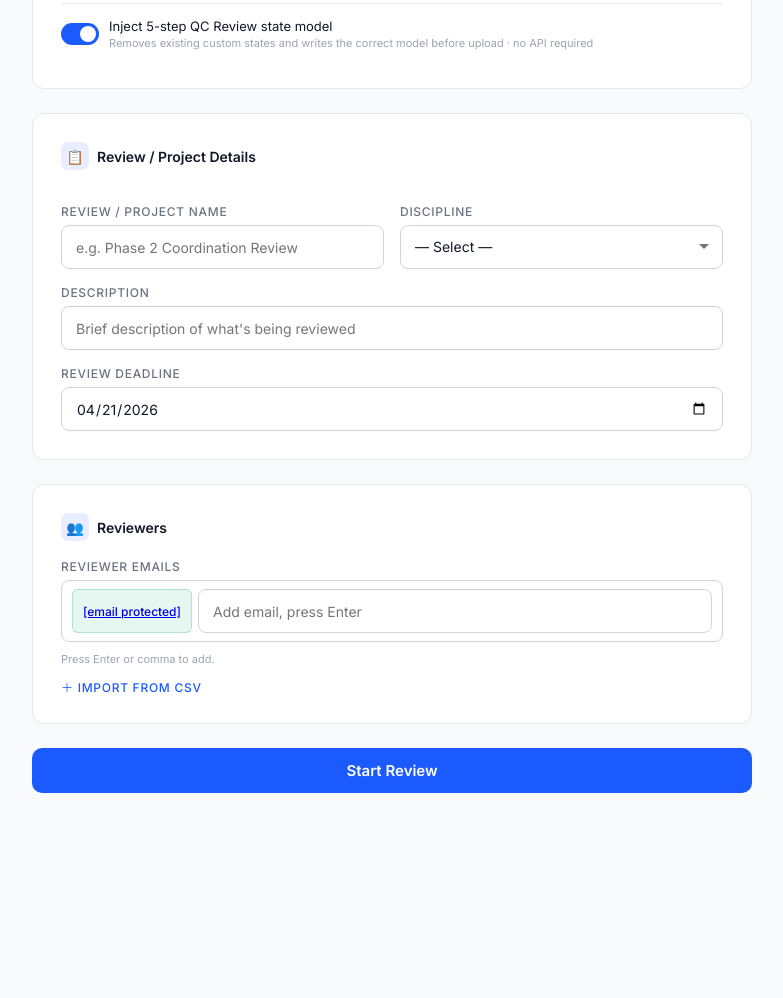
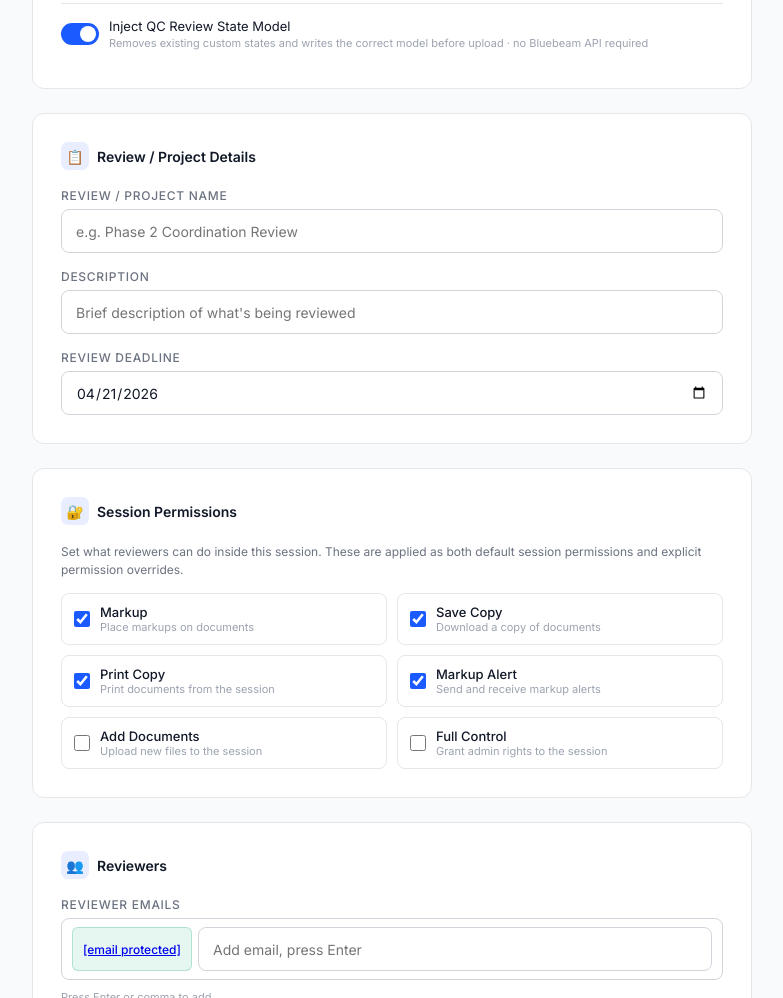
Before and after one commit to dmolz123/bluebeam_burns_mcdonnell, a website: page public/index.html in a window 1280 px wide. Shown: the part 454-1452 px from the top of the page, without its empty margins (248-1031 px from the left). Before the commit the page ends 1287 px from the top, so only its background shows below. Drawn offline with Linux system fonts and the light colour scheme.

Commit message:
Update index.html

```diff
--- a/public/index.html
+++ b/public/index.html
@@ -285,8 +285,8 @@
         <span class="toggle-slider"></span>
       </label>
       <div>
-        <div class="toggle-label">Inject 5-step QC Review state model</div>
-        <div class="toggle-sub">Removes existing custom states and writes the correct model before upload · no API required</div>
+        <div class="toggle-label">Inject QC Review State Model</div>
+        <div class="toggle-sub">Removes existing custom states and writes the correct model before upload · no Bluebeam API required</div>
       </div>
     </div>
   </div>
@@ -294,22 +294,9 @@
   <!-- Review / Project details -->
   <div class="card">
     <div class="card-title"><div class="card-title-icon">📋</div>Review / Project Details</div>
-    <div class="field-row cols-2">
-      <div class="field">
-        <label>Review / Project Name</label>
-        <input type="text" id="rwName" placeholder="e.g. Phase 2 Coordination Review">
-      </div>
-      <div class="field">
-        <label>Discipline</label>
-        <select id="rwDiscipline">
-          <option value="">— Select —</option>
-          <option>Architectural</option><option>Structural</option><option>Mechanical</option>
-          <option>Electrical</option><option>Plumbing</option><option>Civil</option>
-          <option>Fire Protection</option><option>Geotechnical</option><option>Landscape</option>
-          <option>Interior Design</option><option>Technology / AV / Security</option>
-          <option>General / Multi-Discipline</option>
-        </select>
-      </div>
+    <div class="field">
+      <label>Review / Project Name</label>
+      <input type="text" id="rwName" placeholder="e.g. Phase 2 Coordination Review">
     </div>
     <div class="field" style="margin-top:16px;">
       <label>Description</label>
@@ -318,6 +305,38 @@
     <div class="field" style="margin-top:16px;">
       <label>Review Deadline</label>
       <input type="date" id="rwDeadline">
+    </div>
+  </div>
+
+  <!-- Session Permissions -->
+  <div class="card">
+    <div class="card-title"><div class="card-title-icon">🔐</div>Session Permissions</div>
+    <div style="font-size:12px;color:var(--text-2);margin-bottom:14px;line-height:1.5;">Set what reviewers can do inside this session. These are applied as both default session permissions and explicit permission overrides.</div>
+    <div style="display:grid;grid-template-columns:1fr 1fr;gap:10px;" id="rwPermissionsGrid">
+      <label style="display:flex;align-items:center;gap:10px;padding:10px 12px;border:1px solid var(--border);border-radius:8px;cursor:pointer;font-size:13px;font-weight:400;text-transform:none;letter-spacing:0;color:var(--text);">
+        <input type="checkbox" id="perm-Markup" checked style="width:16px;height:16px;accent-color:var(--accent);cursor:pointer;">
+        <div><div style="font-weight:500;">Markup</div><div style="font-size:11px;color:var(--text-3);">Place markups on documents</div></div>
+      </label>
+      <label style="display:flex;align-items:center;gap:10px;padding:10px 12px;border:1px solid var(--border);border-radius:8px;cursor:pointer;font-size:13px;font-weight:400;text-transform:none;letter-spacing:0;color:var(--text);">
+        <input type="checkbox" id="perm-SaveCopy" checked style="width:16px;height:16px;accent-color:var(--accent);cursor:pointer;">
+        <div><div style="font-weight:500;">Save Copy</div><div style="font-size:11px;color:var(--text-3);">Download a copy of documents</div></div>
+      </label>
+      <label style="display:flex;align-items:center;gap:10px;padding:10px 12px;border:1px solid var(--border);border-radius:8px;cursor:pointer;font-size:13px;font-weight:400;text-transform:none;letter-spacing:0;color:var(--text);">
+        <input type="checkbox" id="perm-PrintCopy" checked style="width:16px;height:16px;accent-color:var(--accent);cursor:pointer;">
+        <div><div style="font-weight:500;">Print Copy</div><div style="font-size:11px;color:var(--text-3);">Print documents from the session</div></div>
+      </label>
+      <label style="display:flex;align-items:center;gap:10px;padding:10px 12px;border:1px solid var(--border);border-radius:8px;cursor:pointer;font-size:13px;font-weight:400;text-transform:none;letter-spacing:0;color:var(--text);">
+        <input type="checkbox" id="perm-MarkupAlert" checked style="width:16px;height:16px;accent-color:var(--accent);cursor:pointer;">
+        <div><div style="font-weight:500;">Markup Alert</div><div style="font-size:11px;color:var(--text-3);">Send and receive markup alerts</div></div>
+      </label>
+      <label style="display:flex;align-items:center;gap:10px;padding:10px 12px;border:1px solid var(--border);border-radius:8px;cursor:pointer;font-size:13px;font-weight:400;text-transform:none;letter-spacing:0;color:var(--text);">
+        <input type="checkbox" id="perm-AddDocuments" style="width:16px;height:16px;accent-color:var(--accent);cursor:pointer;">
+        <div><div style="font-weight:500;">Add Documents</div><div style="font-size:11px;color:var(--text-3);">Upload new files to the session</div></div>
+      </label>
+      <label style="display:flex;align-items:center;gap:10px;padding:10px 12px;border:1px solid var(--border);border-radius:8px;cursor:pointer;font-size:13px;font-weight:400;text-transform:none;letter-spacing:0;color:var(--text);">
+        <input type="checkbox" id="perm-FullControl" style="width:16px;height:16px;accent-color:var(--accent);cursor:pointer;">
+        <div><div style="font-weight:500;">Full Control</div><div style="font-size:11px;color:var(--text-3);">Grant admin rights to the session</div></div>
+      </label>
     </div>
   </div>
 
@@ -690,14 +709,21 @@ async function rwStart(){
   const name=document.getElementById('rwName').value.trim();
   if(!name){alert('Please enter a Review / Project Name.');return;}
 
-  const disc=document.getElementById('rwDiscipline').value;
   const desc=document.getElementById('rwDesc').value.trim();
   const injectModel=document.getElementById('rwInjectStateModel').checked;
+
+  // Build permissions array from checkboxes
+  const allPerms=['Markup','SaveCopy','PrintCopy','MarkupAlert','AddDocuments','FullControl'];
+  const sessionPermissions=allPerms.map(type=>({
+    Type: type,
+    Allow: document.getElementById('perm-'+type)?.checked ? 'Allow' : 'Deny'
+  }));
 
   await api('configure',undefined,{
     projectName: name,
     documentId:  name.replace(/\s+/g,'-').replace(/[^a-zA-Z0-9-]/g,''),
-    description: `${disc?disc+' — ':''}${desc||name}`
+    description: desc||name,
+    sessionPermissions: sessionPermissions
   });
 
   const btn=document.getElementById('rwStartBtn');
@@ -844,6 +870,9 @@ function rwReset(){
   const btn=document.getElementById('rwStartBtn');btn.disabled=false;btn.textContent='Start Review';
   const dbtn=document.getElementById('rwDownstreamBtn');dbtn.disabled=false;dbtn.textContent='Update Project Copy & Pull Metadata';dbtn.classList.remove('loading');
   document.querySelectorAll('#rwChipBox .chip:not(.primary)').forEach(c=>c.remove());
+  // Reset permissions to defaults
+  ['Markup','SaveCopy','PrintCopy','MarkupAlert'].forEach(p=>{const el=document.getElementById('perm-'+p);if(el)el.checked=true;});
+  ['AddDocuments','FullControl'].forEach(p=>{const el=document.getElementById('perm-'+p);if(el)el.checked=false;});
   ['setup','upload','session','checkout','invite','checkin','export','mlist'].forEach(id=>{const d=document.getElementById('sd-'+id);if(d){d.className='step-dot';const orig={setup:1,upload:2,session:3,checkout:4,invite:5,checkin:1,export:2,mlist:3};d.textContent=orig[id]||'·';}const l=document.getElementById('sl-'+id);if(l)l.className='step-row-label muted';});
   api('reset').catch(()=>{});
 }
```
